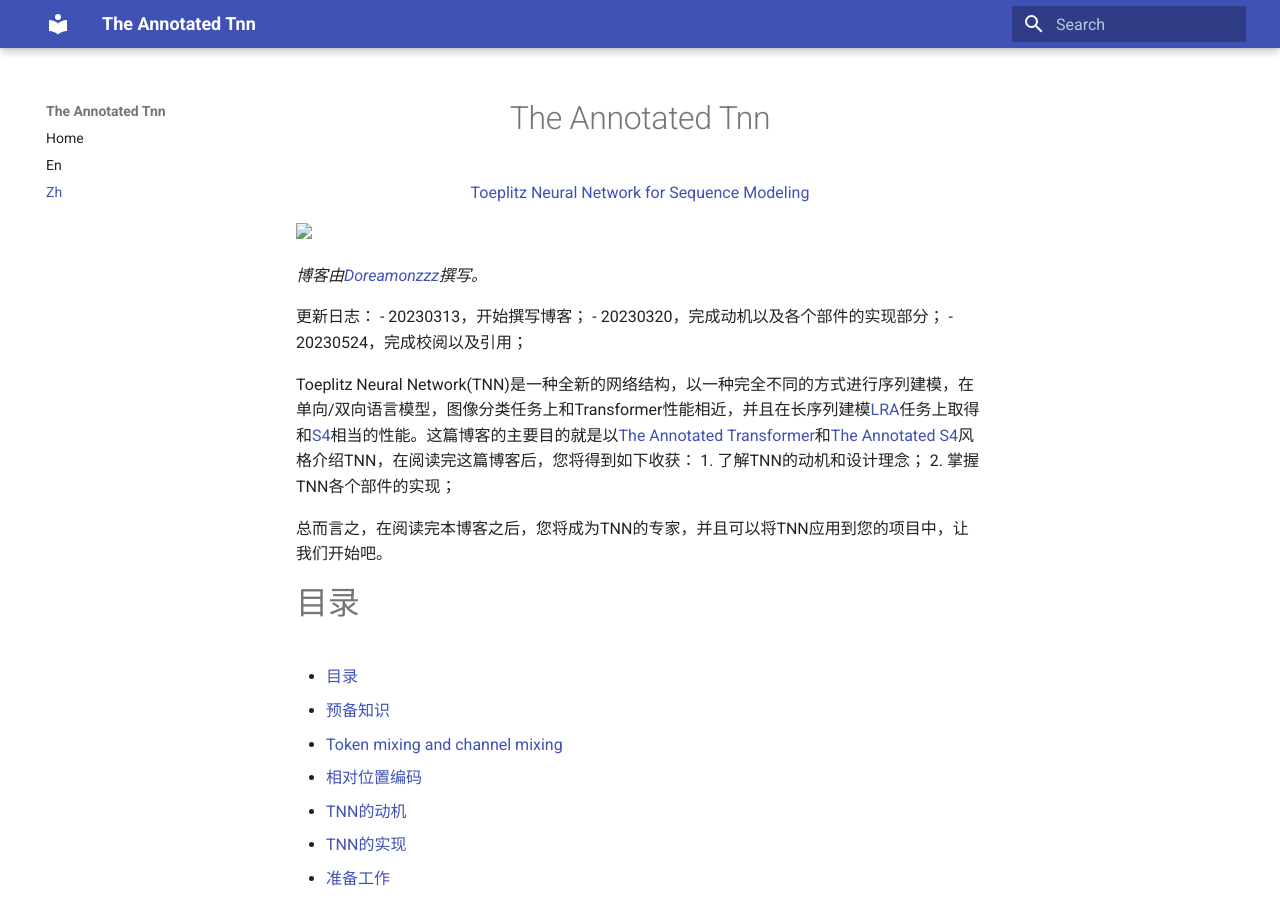
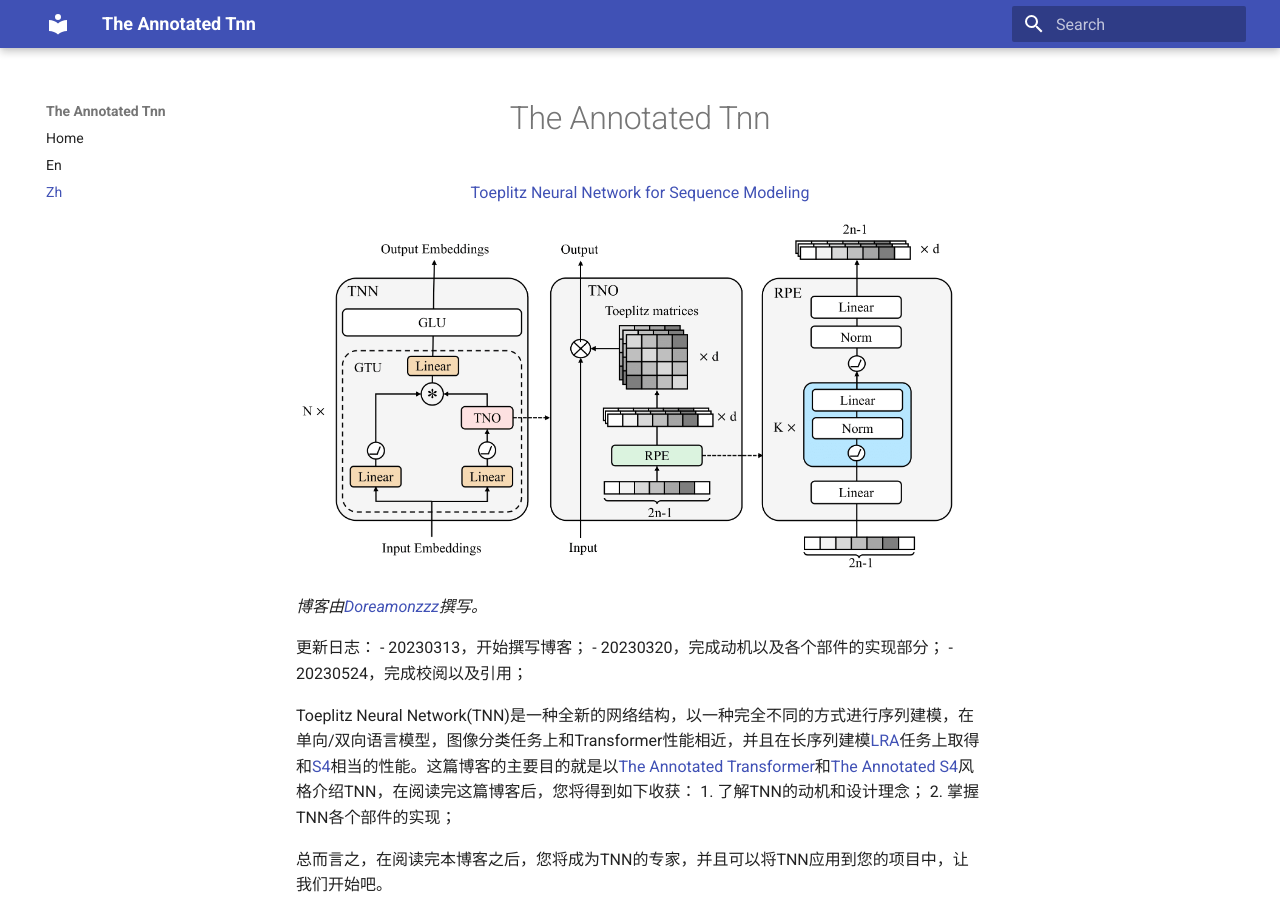
Before and after one commit to Doraemonzzz/annotated-tnn, an MkDocs documentation site: the page built from docs/zh.md, in a window 1280 px wide and 900 px high. Built offline with MkDocs 1.6.1 and Material for MkDocs 9.7.7, drawn with Linux system fonts in a browser that asks for light colours; formulas are drawn with MathJax 3.

Commit message:
fix error

```diff
--- a/docs/zh.md
+++ b/docs/zh.md
@@ -4,7 +4,7 @@
 <center>
 <p><a href="https://openreview.net/pdf?id=IxmWsm4xrua">Toeplitz Neural Network for Sequence Modeling</a></p>
 </center>
-<img src="images/network.png" width="100%"/>
+<img src="../images/network.png" width="100%"/>
 
 *博客由[Doreamonzzz](https://github.com/Doraemonzzz)撰写。*
 
```
